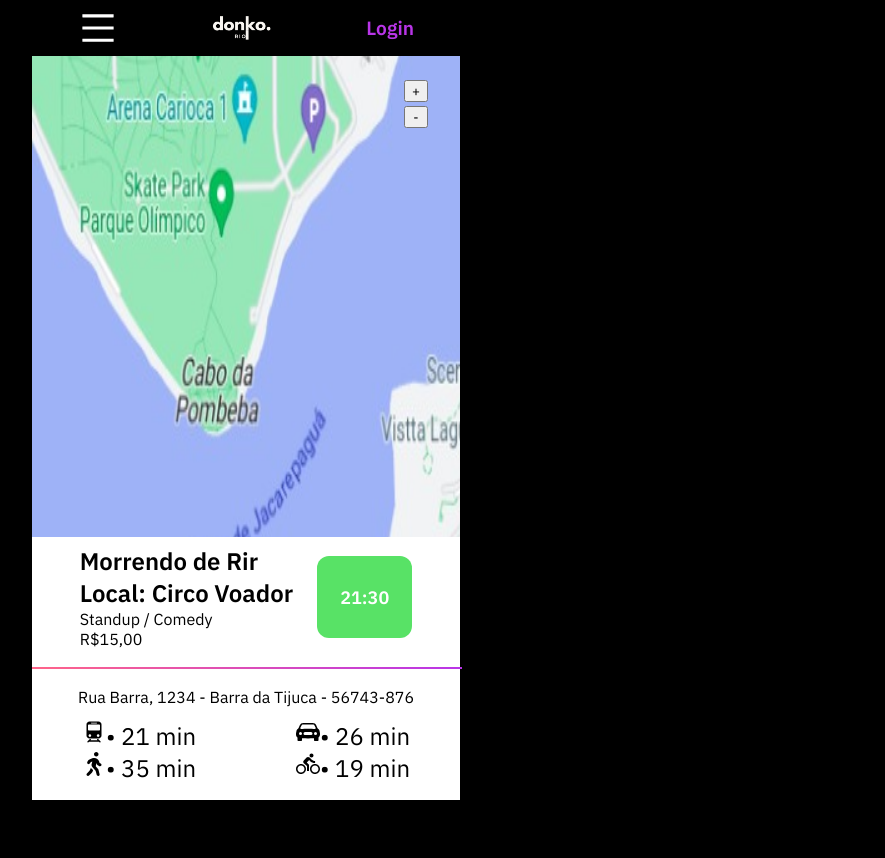
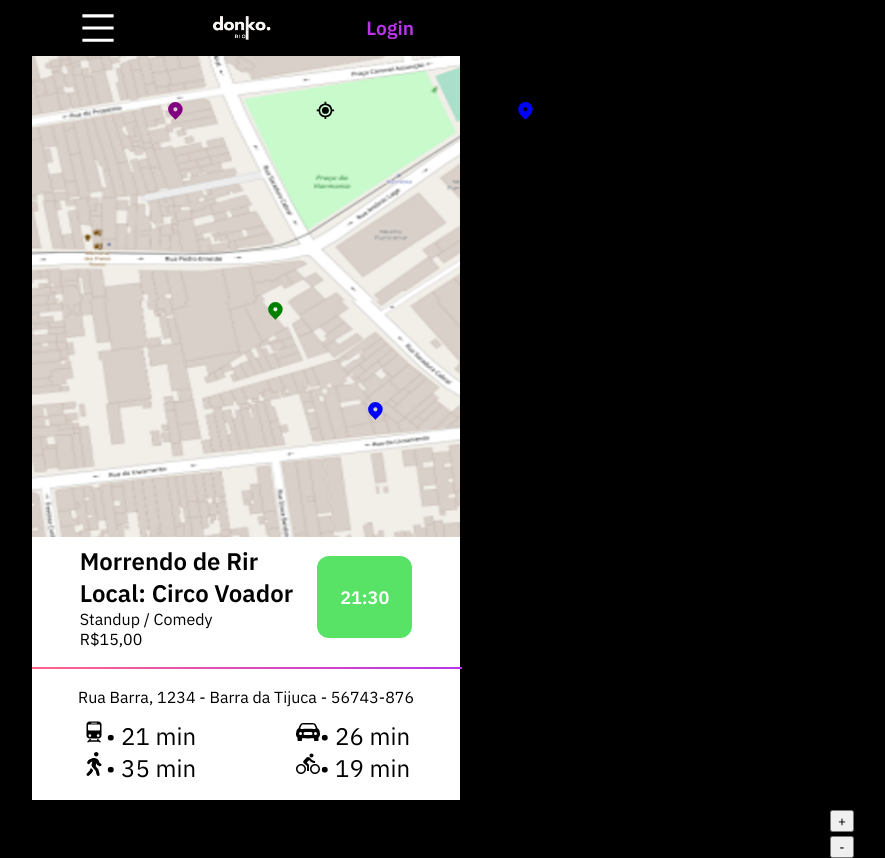
Before and after one commit to SahBianchi/hackrio-front, a React (Create React App) app: page /mappage in a window 1280 px wide. Shown: the whole page, without its empty margins (394-1279 px from the left). Before the commit the page ends 800 px from the top, so only its background shows below. Built offline with nearby package versions, Linux system fonts and the light colour scheme.

Commit message:
:lipstick: feat: Estilizaçao CSS das tags do map finalizado

```diff
--- a/src/pages/MapPage/MapPage.js
+++ b/src/pages/MapPage/MapPage.js
@@ -1,8 +1,10 @@
 import React from 'react'
 import "./styled.css"
-import mapImage from '../../assets/rioMap.jpeg'
+import mapImage from '../../assets/mapTag.png'
 import { Layout } from '../../componentes/Layout'
 import { MapCard } from '../../componentes/MapCard/MapCard'
+import { HiLocationMarker } from 'react-icons/hi'
+import { BiCurrentLocation } from 'react-icons/bi'
 
 export const MapPage = () => {
     return (
@@ -10,10 +12,25 @@
             <div className='coitainer-map'>
                 <div className='container-img'>
                     <img className='map-img' src={mapImage} alt='Map Image' />
-                    <div className='group-zoom'>
+                    <div id='tag-map1'>
+                        <HiLocationMarker />
+                    </div>
+                    <div id='tag-map2'>
+                        <HiLocationMarker />
+                    </div>
+                    <div id='tag-map3'>
+                        <HiLocationMarker />
+                    </div>
+                    <div id='tag-map4'>
+                        <HiLocationMarker />
+                    </div>
+                    <div id='tag-map5'>
+                        <BiCurrentLocation />
+                    </div>
+                    <div id='group-zoom'>
                         <div className='zoom-container'>
-                        <button className='zoom-btn'>+</button>
-                        <button className='zoom-btn'>-</button>
+                            <button className='zoom-btn'>+</button>
+                            <button className='zoom-btn'>-</button>
                         </div>
 
                     </div>
--- a/src/pages/MapPage/styled.css
+++ b/src/pages/MapPage/styled.css
@@ -1,18 +1,64 @@
 .coitainer-map{
+    background-color: white;
     display: flex;
     flex-direction: column;
     width: 100%;
     height: 100%;
 }
 .container-img{
-    overflow:scroll;
+    overflow:hidden;
     width:428px;
     height: 100%;
 }
 
 .map-img{
-    width: 2000px;
-    height: 2000px;
+    width: 150%;
+    height:150%;
+    right: 30px;
+}
+
+#tag-map1{
+    position: absolute;
+    right: 600px;
+    font-size: 1.3rem;
+    top: 300px;
+    color: green;
+
+}
+
+#tag-map2{
+    position: absolute;
+    right: 700px;
+    top: 100px;
+    font-size: 1.3rem;
+    color: purple;
+
+}
+
+#tag-map3{
+    position: absolute;
+    right: 350px;
+    top: 100px;
+    font-size: 1.3rem;
+    color: blue;
+
+}
+
+#tag-map4{
+    position: absolute;
+    right: 500px;
+    font-size: 1.3rem;
+    top: 400px;
+    color: blue;
+
+}
+
+#tag-map5{
+    position: absolute;
+    right: 550px;
+    font-size: 1.3rem;
+    top: 100px;
+    font-size: 1.3rem;
 }
 
 .group-zoom{
```
Also changed, not shown: src/assets/mapSemTag.png (added), src/assets/mapTag.png (added).
